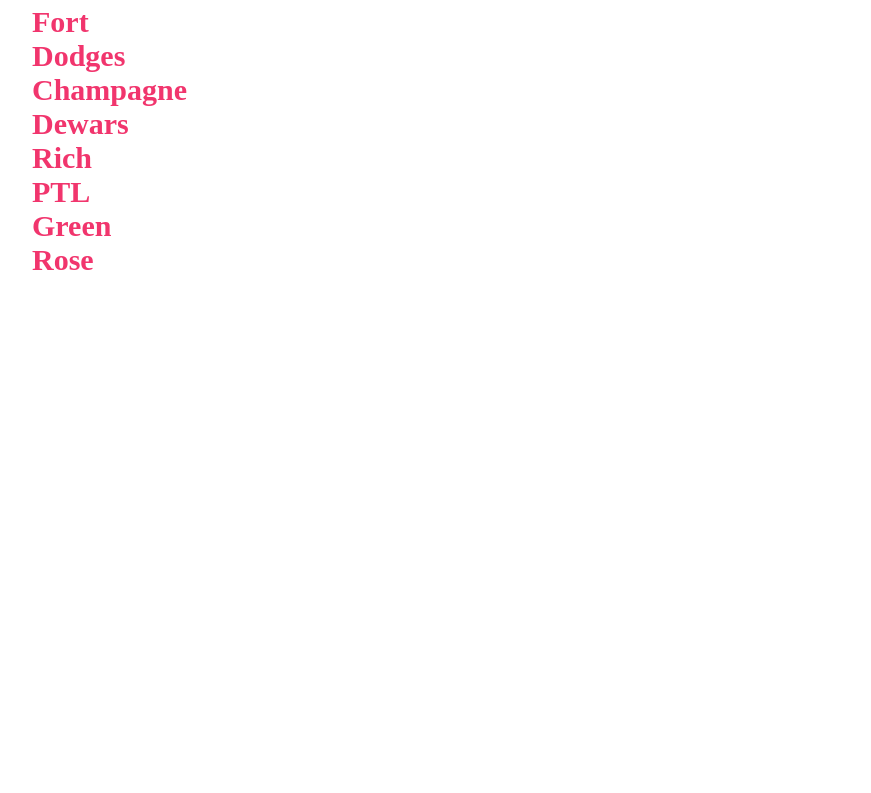
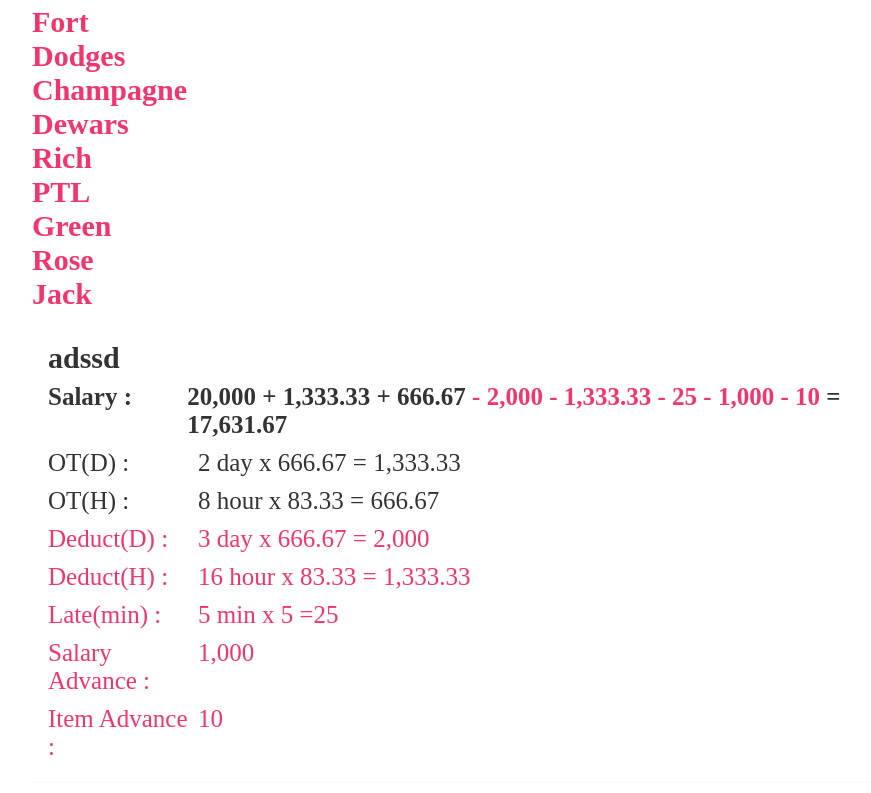
Before and after one commit to Parkkung/Auditor-calculator, a React (Create React App) app: page / in a window 1280 px wide. Shown: the part 523-1316 px from the top of the page, without its empty margins (158-1029 px from the left). Before the commit the page ends 860 px from the top, so only its background shows below. Built offline with nearby package versions, Linux system fonts and the light colour scheme; data requests are answered from the project's data file.

Commit message:
add Jack shop

```diff
--- a/data/db.json
+++ b/data/db.json
@@ -53,6 +53,26 @@
       "sadvance": "0",
       "iadvance": "0",
       "id": 4
+    },
+    {
+      "shopValue": {
+        "label": "Jack",
+        "value": "Jack"
+      },
+      "name": "adssd",
+      "day": "30",
+      "hour": "8",
+      "monthDay": "30",
+      "base": "20000",
+      "baseused": "1",
+      "otd": "2",
+      "oth": "8",
+      "deductd": "3",
+      "deducth": "16",
+      "late": "5",
+      "sadvance": "1000",
+      "iadvance": "10",
+      "id": 5
     }
   ]
 }
--- a/src/Create.js
+++ b/src/Create.js
@@ -17,7 +17,8 @@
     { label: 'Rich' ,value: 'Rich' },
     { label: 'PTL' ,value: 'PTL' },
     { label: 'Green' ,value: 'Green' },
-    { label: 'Rose' ,value: 'Rose' }
+    { label: 'Rose' ,value: 'Rose' },
+    { label: 'Jack' ,value: 'Jack' }
 
 ]
 
--- a/src/Edit.js
+++ b/src/Edit.js
@@ -18,7 +18,8 @@
     { label: 'Rich' ,value: 'Rich' },
     { label: 'PTL' ,value: 'PTL' },
     { label: 'Green' ,value: 'Green' },
-    { label: 'Rose' ,value: 'Rose' }
+    { label: 'Rose' ,value: 'Rose' },
+    { label: 'Jack' ,value: 'Jack' }
 
 ]
 
--- a/src/ReportList.js
+++ b/src/ReportList.js
@@ -918,6 +918,63 @@
                     </Link>
                 </div>
             ))}
+            <h2 className="shopname"> Jack </h2>
+            {reports.filter(shop => shop.shopValue.label === "Jack").map((report) => (
+                <div className="report-preview" key={report.id}>
+                    <Link to={`/reports/${report.id}`}>
+                    <h2> { report.name}</h2>
+                    <div>
+                        <p className="bold space-detail"> Salary :</p>
+                        <p className="bold">
+                        {report.base !== 0 && parseInt(report.base).toLocaleString()}
+                        {report.baseused === "0" && <span> &gt;&gt; </span>}
+                        {report.baseused === "0" && parseFloat(report.day*(report.base/parseInt(report.monthDay))).toLocaleString(undefined, {maximumFractionDigits:2})}
+                        {report.otd !== 0 && report.otd !== "0" && report.otd !== "" && <span> + {parseFloat(report.otd*(report.base/parseInt(report.monthDay))).toLocaleString(undefined, {maximumFractionDigits:2})}</span>}
+                        {report.oth !== 0 && report.oth !== "0" && report.oth !== "" && <span> + {parseFloat(report.oth*((report.base/parseInt(report.monthDay))/report.hour)).toLocaleString(undefined, {maximumFractionDigits:2})}</span>}
+                        {report.deductd !== 0 && report.deductd !== "0" && report.deductd !== "" && <span className="deduct"> - {parseFloat(report.deductd*(report.base/parseInt(report.monthDay))).toLocaleString(undefined, {maximumFractionDigits:2})}</span>}
+                        {report.deducth !== 0 && report.deducth !== "0" && report.deducth !== "" && <span className="deduct"> - {parseFloat(report.deducth*((report.base/parseInt(report.monthDay))/report.hour)).toLocaleString(undefined, {maximumFractionDigits:2})}</span>}
+                        {report.late !== 0 && report.late !== "0" && report.late !== "" &&  <span className="deduct"> - {parseFloat(report.late*5).toLocaleString(undefined, {maximumFractionDigits:2})}</span>}
+                        {report.sadvance !== 0 && report.sadvance !== "0" && report.sadvance !== "" && <span className="deduct"> - {parseFloat(report.sadvance*1).toLocaleString(undefined, {maximumFractionDigits:2})}</span>}
+                        {report.iadvance !== 0 &&  report.iadvance !== "0" && report.iadvance !== "" && <span className="deduct">  - {parseFloat(report.iadvance*1).toLocaleString(undefined, {maximumFractionDigits:2})}</span>} =
+                        &emsp;
+                        {report.baseused === "0" && (parseFloat(report.day*(report.base/parseInt(report.monthDay))) + parseFloat(report.otd*(report.base/parseInt(report.monthDay))) + parseFloat(report.oth*((report.base/parseInt(report.monthDay))/report.hour)) - parseFloat(report.deductd*(report.base/parseInt(report.monthDay))) - parseFloat(report.deducth*((report.base/parseInt(report.monthDay))/report.hour)) - parseInt(report.late*5) - parseInt(report.sadvance) - parseInt(report.iadvance)).toLocaleString(undefined, {maximumFractionDigits:2})}
+                        {report.baseused === "1" && (parseInt(report.baseused*report.base) + parseFloat(report.otd*(report.base/parseInt(report.monthDay))) + parseFloat(report.oth*((report.base/parseInt(report.monthDay))/report.hour)) - parseFloat(report.deductd*(report.base/parseInt(report.monthDay))) - parseFloat(report.deducth*((report.base/parseInt(report.monthDay))/report.hour)) - parseInt(report.late*5) - parseInt(report.sadvance) - parseInt(report.iadvance)).toLocaleString(undefined, {maximumFractionDigits:2})}</p>
+                    </div>
+                    {report.baseused === "0" && <div>
+                        <p className="space-detail">Working Day:</p>
+                        <p>{report.day} x {(parseFloat(report.base/parseInt(report.monthDay))).toLocaleString(undefined, {maximumFractionDigits:2})} = {(parseFloat(report.day*(report.base/parseInt(report.monthDay)))).toLocaleString(undefined, {maximumFractionDigits:2})}</p>
+                    </div>}
+                    {report.otd !== 0 && report.otd !== "0" && report.otd !== "" && <div>
+                        <p className="space-detail">OT(D) :</p>
+                        <p>{report.otd} day x {(parseFloat(report.base/parseInt(report.monthDay))).toLocaleString(undefined, {maximumFractionDigits:2})} = {(parseFloat(report.otd*(report.base/parseInt(report.monthDay)))).toLocaleString(undefined, {maximumFractionDigits:2})}</p>
+                    </div>}
+                    {report.oth !== 0 && report.oth !== "0" && report.oth !== "" && <div>
+                        <p className="space-detail">OT(H) :</p>
+                        <p>{report.oth} hour x {(parseFloat(report.base/parseInt(report.monthDay)/report.hour).toLocaleString(undefined, {maximumFractionDigits:2}))} = {parseFloat(report.oth*((report.base/parseInt(report.monthDay))/report.hour)).toLocaleString(undefined, {maximumFractionDigits:2})}</p>
+                    </div>}
+                    {report.deductd !== 0 && report.deductd !== "0" && report.deductd !== "" && <div>
+                        <p className="deduct space-detail">Deduct(D) :</p>
+                        <p className="deduct">{report.deductd} day x {(parseFloat(report.base/parseInt(report.monthDay))).toLocaleString(undefined, {maximumFractionDigits:2})} = {parseFloat(report.deductd*(report.base/parseInt(report.monthDay))).toLocaleString(undefined, {maximumFractionDigits:2})}</p>
+                    </div>}
+                    {report.deducth !== 0 && report.deducth !== "0" && report.deducth !== "" && <div>
+                        <p className="deduct space-detail">Deduct(H) :</p>
+                        <p className="deduct">{report.deducth} hour x {(parseFloat(report.base/parseInt(report.monthDay)/report.hour).toLocaleString(undefined, {maximumFractionDigits:2}))} = {parseFloat(report.deducth*((report.base/parseInt(report.monthDay))/report.hour)).toLocaleString(undefined, {maximumFractionDigits:2})}</p>
+                    </div>}
+                    {report.late !== 0 && report.late !== "0" && report.late !== "" && <div>
+                        <p className="deduct space-detail">Late(min) :</p>
+                        <p className="deduct">{(report.late*1).toLocaleString(undefined, {maximumFractionDigits:2})} min x 5 ={(report.late*5).toLocaleString(undefined, {maximumFractionDigits:2})}</p>
+                    </div>}
+                    {report.sadvance !== 0 && report.sadvance !== "0" && report.sadvance !== "" && <div>
+                        <p className="deduct space-detail">Salary Advance :</p>
+                        <p className="deduct">{(report.sadvance*1).toLocaleString(undefined, {maximumFractionDigits:2})}</p>
+                    </div>}
+                    {report.iadvance !== 0 &&  report.iadvance !== "0" && report.iadvance !== "" && <div>
+                        <p className="deduct space-detail">Item Advance :</p>
+                        <p className="deduct">{(report.iadvance*1).toLocaleString(undefined, {maximumFractionDigits:2})}</p>
+                    </div>}
+                    </Link>
+                </div>
+            ))}
         </div>
      );
 }
```
